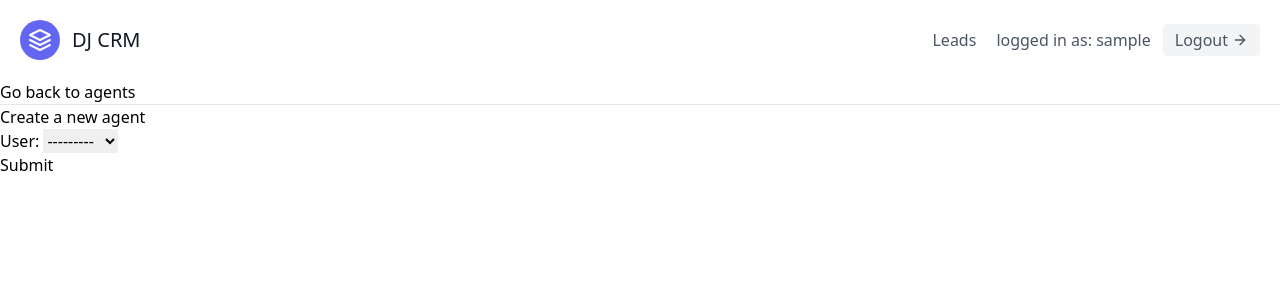
After one commit to jisoooh0202/django-practice-crm, a Django app: page /agents/create/ in a window 1280 px wide. The commit adds this page. Shown: the top 300 px of the page. Run offline with Django 3.2, Linux system fonts and the light colour scheme; the visitor is signed in with stand-in values (Sample User, id 1); data comes from the database, SQL or seed files in the repository; some libraries are stand-ins or nearby versions.

Commit message:
add agent list and create

```diff
--- /dev/null
+++ b/agents/forms.py
@@ -0,0 +1,10 @@
+from django import forms
+from leads.models import Agent
+
+
+class AgentModelForm(forms.ModelForm):
+	class Meta:
+		model = Agent
+		fields = (
+			'user',
+		)
--- a/agents/urls.py
+++ b/agents/urls.py
@@ -1,9 +1,10 @@
 from django.urls import path
-from .views import AgentListView
+from .views import AgentListView, AgentCreateView
 
 
 app_name = 'agents'
 
 urlpatterns = [
-	path('', AgentListView.as_view(), name='agents')
+	path('', AgentListView.as_view(), name='agent-list'),
+	path('create/', AgentCreateView.as_view(), name='agent-create')
 ]
--- a/agents/views.py
+++ b/agents/views.py
@@ -1,6 +1,8 @@
 from django.views import generic
 from django.contrib.auth.mixins import LoginRequiredMixin
+from django.shortcuts import reverse
 from leads.models import Agent
+from .forms import AgentModelForm
 
 
 class AgentListView(LoginRequiredMixin, generic.ListView):
@@ -8,3 +10,17 @@ class AgentListView(LoginRequiredMixin, generic.ListView):
 
 	def get_queryset(self):
 		return Agent.objects.all()
+
+
+class AgentCreateView(LoginRequiredMixin, generic.CreateView):
+	template_name = "agent_create.html"
+	form_class = AgentModelForm
+
+	def get_success_url(self):
+		return reverse("agents:agent-list")
+
+	def form_valid(self, form):
+		agent = form.save(commit=False)
+		agent.organisation = self.request.user.userprofile
+		agent.save()
+		return super(AgentCreateView, self).form_valid(form)
--- /dev/null
+++ b/templates/agent_create.html
@@ -0,0 +1,12 @@
+{% extends "base.html" %}
+
+{% block content %}
+	<a href="{% url 'agents:agent-list' %}">Go back to agents</a>
+	<hr />
+	<h1>Create a new agent</h1>
+	<form method="post">
+		{% csrf_token %}
+		{{ form.as_p }}
+		<button type="submit">Submit</button>
+	</form>
+{% endblock content %}
--- a/templates/agent_list.html
+++ b/templates/agent_list.html
@@ -9,7 +9,7 @@
 				<h1 class="text-4xl text-gray-800">Agents</h1>
 			</div>
 			<div>
-				<a href="{% url 'leads:lead-create' %}" class="text-gray-500 hover:text-blue-500">
+				<a href="{% url 'agents:agent-create' %}" class="text-gray-500 hover:text-blue-500">
 					Create a new agent
 				</a>
 			</div>
@@ -30,7 +30,7 @@
 							<p class="leading-relaxed text-base">
 								Blue bottle crucifix vinyl post-ironic four dollar toast vegan taxidermy. Gastropub indxgo juice poutine.
 							</p>
-							<a href="{% url 'leads:lead-detail' lead.pk %}" class="mt-3 text-indigo-500 inline-flex items-center">
+							<a href="#" class="mt-3 text-indigo-500 inline-flex items-center">
 								View lead details
 								<svg fill="none" stroke="currentColor" stroke-linecap="round" stroke-linejoin="round" stroke-width="2" class="w-4 h-4 ml-2" viewBox="0 0 24 24">
 									<path d="M5 12h14M12 5l7 7-7 7"></path>
```
